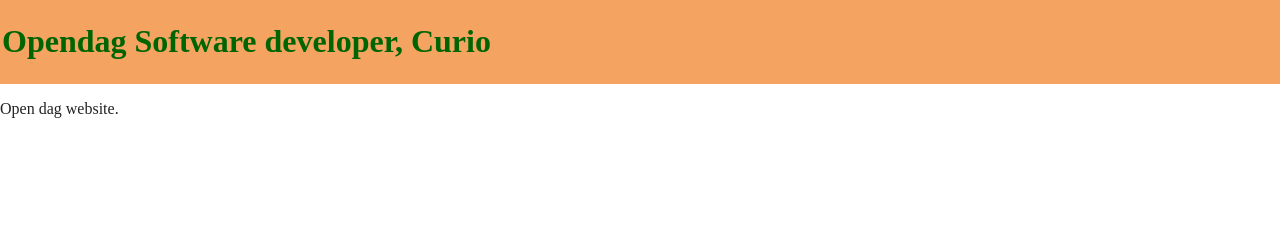
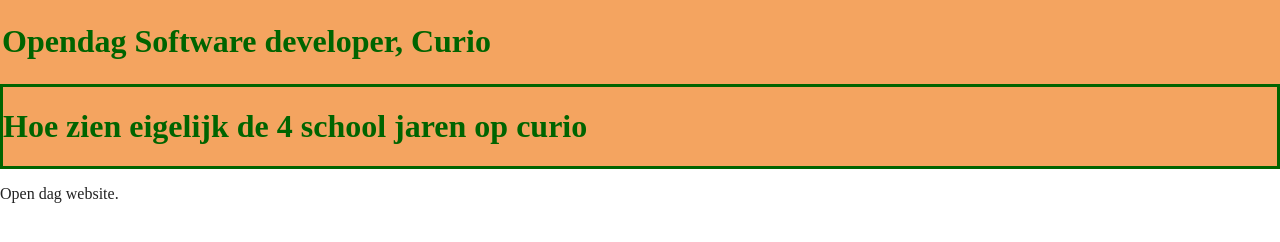
Before and after one commit to AhmedHusroum/OpenDagWebsite, a website built with Parcel: page index.html in a window 1280 px wide. Built offline with nearby package versions, Linux system fonts and the light colour scheme.

Commit message:
leerjaar style

```diff
--- a/css/main.css
+++ b/css/main.css
@@ -93,9 +93,16 @@
 }
 body{
   margin: 0;
+}
+.leerJaar{
+  background-color: sandybrown;
+  color: darkgreen;
+  border: solid;
+
+
+
 
 }
-
 
 /* ==========================================================================
    Helper classes
--- a/index.html
+++ b/index.html
@@ -27,11 +27,10 @@
     <h1>Opendag Software developer, Curio</h1>
   </header>
 
-  <div class="container">
-
 
 
 <div class="leerJaar">
+  <h1>Hoe zien eigelijk de 4 school jaren op curio</h1>
 </div>
 
 
```
